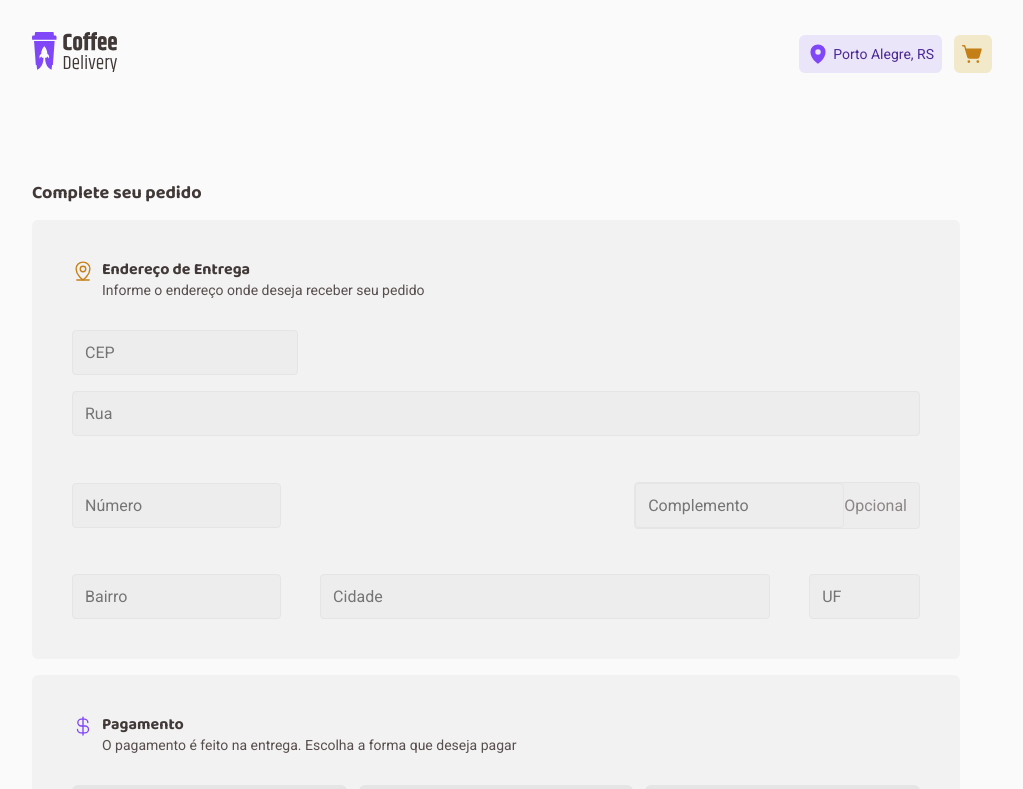
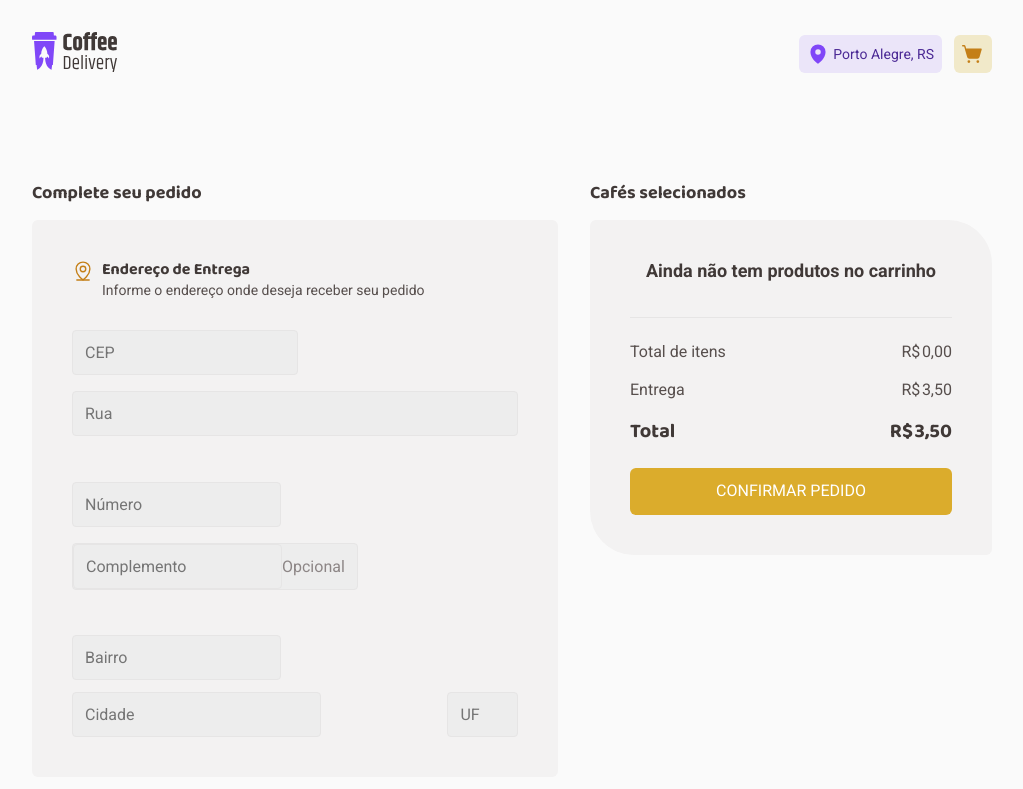
Before and after one commit to MartinGBB/coffee-delivery, a React (Vite) app: page /checkout in a window 1280 px wide. Shown: the top 789 px of the page, without its empty margins (128-1151 px from the left). Built offline with nearby package versions, Linux system fonts and the light colour scheme.

Commit message:
fix: adiciona formulario nos estilos

```diff
--- a/src/pages/Checkout/styles.ts
+++ b/src/pages/Checkout/styles.ts
@@ -1,6 +1,7 @@
 import styled from 'styled-components'
 
 export const CheckoutContainer = styled.div`
+  form {
     margin: 11.375rem 10rem 11.375rem 10rem;
     display: grid;
     grid-template-columns: 2fr auto;
@@ -12,6 +13,7 @@ export const CheckoutContainer = styled.div`
       margin: 9rem 2rem 0 2rem;
       gap: 0;
       row-gap: 0.75rem;
+    }
   }
 `
 export const ConfirmOrden = styled.div`
```
Lines whose indentation alone changed are shown as unchanged.
